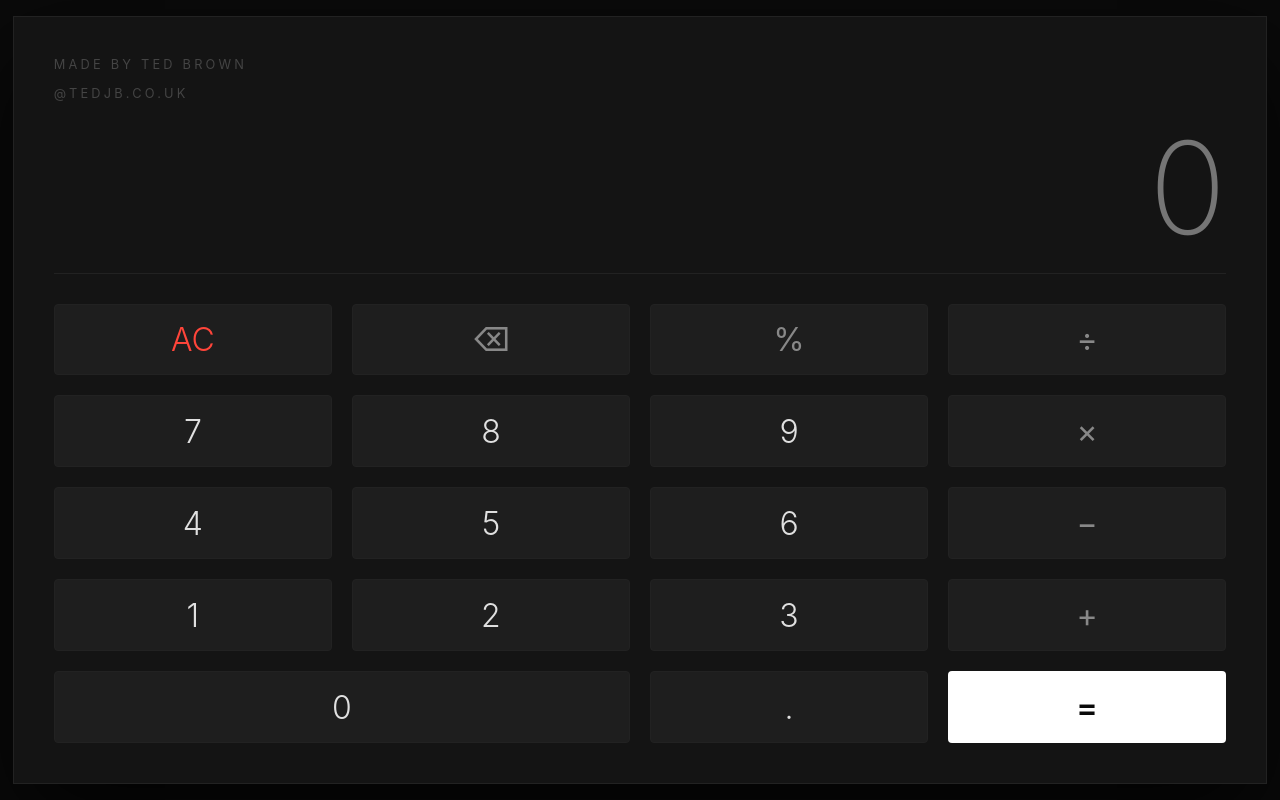
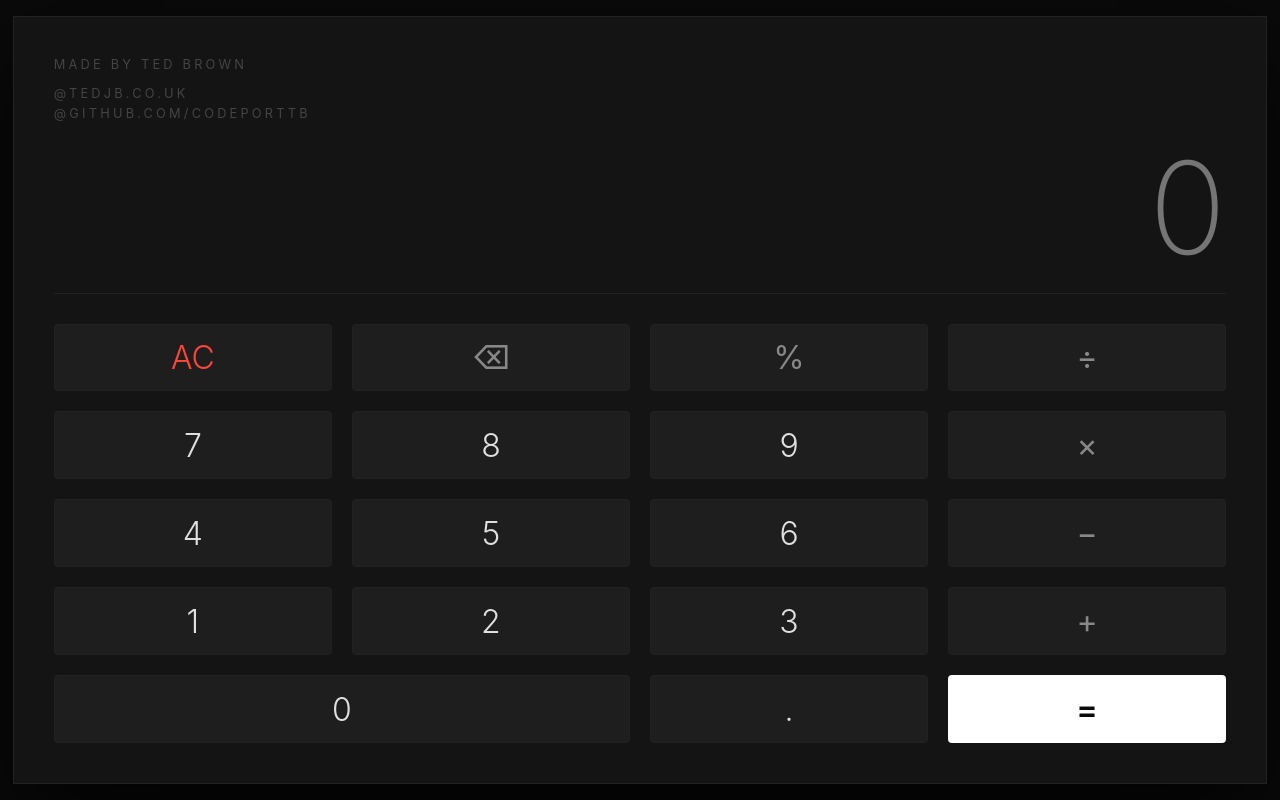
Before and after one commit to codeporttb/calculator, a plain HTML site: page index.html in a window 1280 px wide. Drawn offline with Linux system fonts and the light colour scheme.

Commit message:
Add GitHub link to calculator header

```diff
--- a/index.html
+++ b/index.html
@@ -59,6 +59,7 @@
             letter-spacing: 0.2rem;
             text-transform: uppercase;
             margin-bottom: 10px;
+
         }
 
 
@@ -143,6 +144,7 @@
 <div class="calculator">
     <div class="header">made by ted brown</div>
     <div class="link"><a href="https://tedjb.co.uk/">@tedjb.co.uk</a></div>
+    <div class="link"><a href="https://github.com/codeporttb/">@github.com/codeporttb</a></div>
     <input type="text" id="display" readonly placeholder="0">
 
     <div class="buttons">
```
